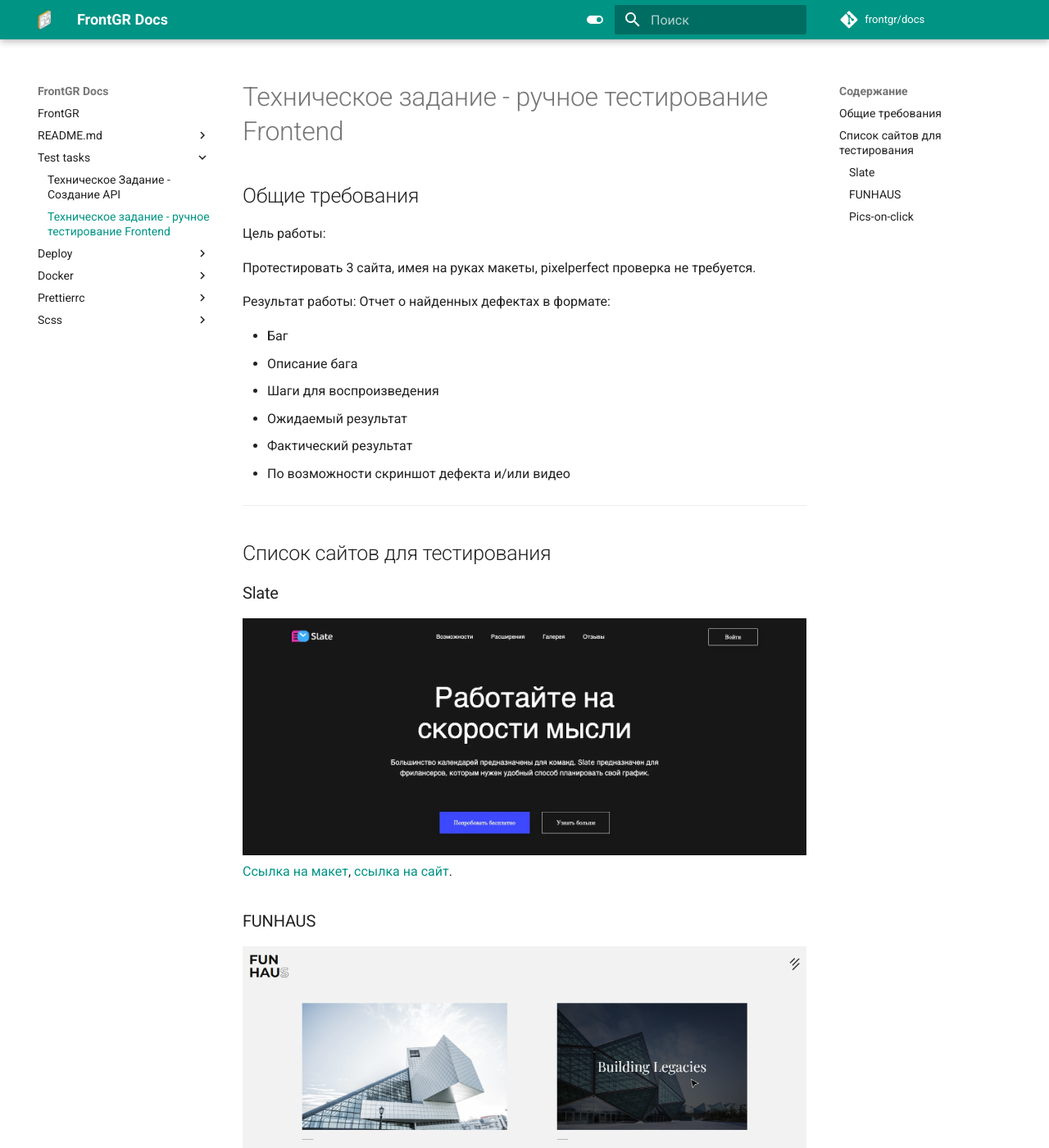
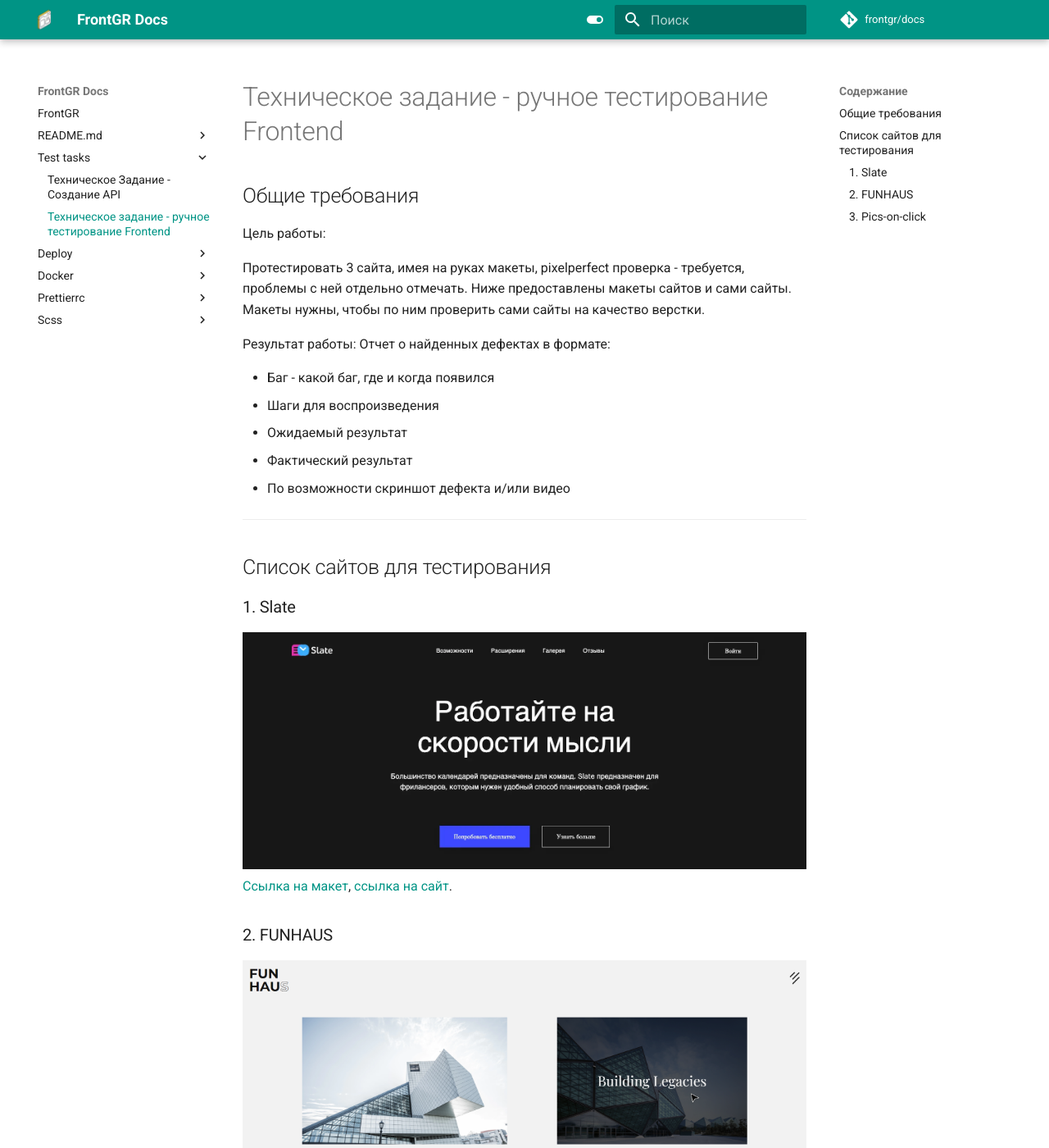
Before and after one commit to frontgr/docs, an MkDocs documentation site: the page built from docs/Test tasks/qa.md, in a window 1280 px wide and 1400 px high. Shown: the whole window at 82% size. Built offline with MkDocs 1.6.1 and Material for MkDocs 9.7.7, drawn with Linux system fonts in a browser that asks for light colours; comment, search, counter and statistics services are not loaded; some of the changed text lies outside the part shown.

Commit message:
fix: Some fixes in QA tech task

```diff
--- a/docs/Test tasks/qa.md
+++ b/docs/Test tasks/qa.md
@@ -4,12 +4,13 @@
 
 Цель работы:
 
-Протестировать 3 сайта, имея на руках макеты, pixelperfect проверка не требуется.
+Протестировать 3 сайта, имея на руках макеты, pixelperfect проверка - требуется, проблемы с ней отдельно отмечать. Ниже предоставлены макеты сайтов и сами сайты. Макеты нужны, чтобы по ним проверить сами сайты на качество верстки.
 
 Результат работы: Отчет о найденных дефектах в формате:
 
-- Баг
-  - Описание бага
+
+
+- Баг - какой баг, где и когда появился
 - Шаги для воспроизведения
 - Ожидаемый результат
 - Фактический результат
@@ -19,17 +20,17 @@
 
 ## Список сайтов для тестирования
 
-### Slate
+### 1. Slate
 
 ![Slate](image.png)
 [Ссылка на макет](https://www.figma.com/file/pPwbl0gxRex1fTmgcOZQMi/Slate?type=design&node-id=0-3519&mode=design&t=yH2GxxgJ7uSbbRV4-0), [ссылка на сайт](https://slate-8ohg.vercel.app/).
 
-### FUNHAUS
+### 2. FUNHAUS
 
 ![FUNHAUS](image-1.png)
 [Ссылка на макет](https://www.figma.com/file/VYw8ju5ToInkoS4C4XaQ2R/Fun-Haus-v1.0?type=design&node-id=0%3A1&mode=design&t=Hh5f9Jmwv0K7C4p7-1), [ссылка на сайт](https://frontgr.github.io/funhaus/).
 
-### Pics-on-click
+### 3. Pics-on-click
 
 ![Pics-on-click](image-2.png)
 [Ссылка на макет](https://www.figma.com/file/P4nYNKO5xOtYrKl5RYx4pW/%D0%9A%D0%B0%D1%80%D1%82%D0%B8%D0%BD%D0%BA%D0%B8-%D0%BF%D0%BE-%D1%89%D0%B5%D0%BB%D1%87%D0%BA%D1%83?type=design&node-id=0%3A1&mode=design&t=W7pkAKrebnB8Sy9B-1), [ссылка на сайт](https://frontgr.github.io/pics-on-click/).
--- a/mkdocs.yml
+++ b/mkdocs.yml
@@ -29,6 +29,9 @@
   generator: false
   hide_footer: true
 markdown_extensions:
+  - def_list
+  - pymdownx.tasklist:
+      custom_checkbox: true
   - pymdownx.highlight:
       anchor_linenums: true
       line_spans: __span
```
Also changed, not shown: 1 other file.
